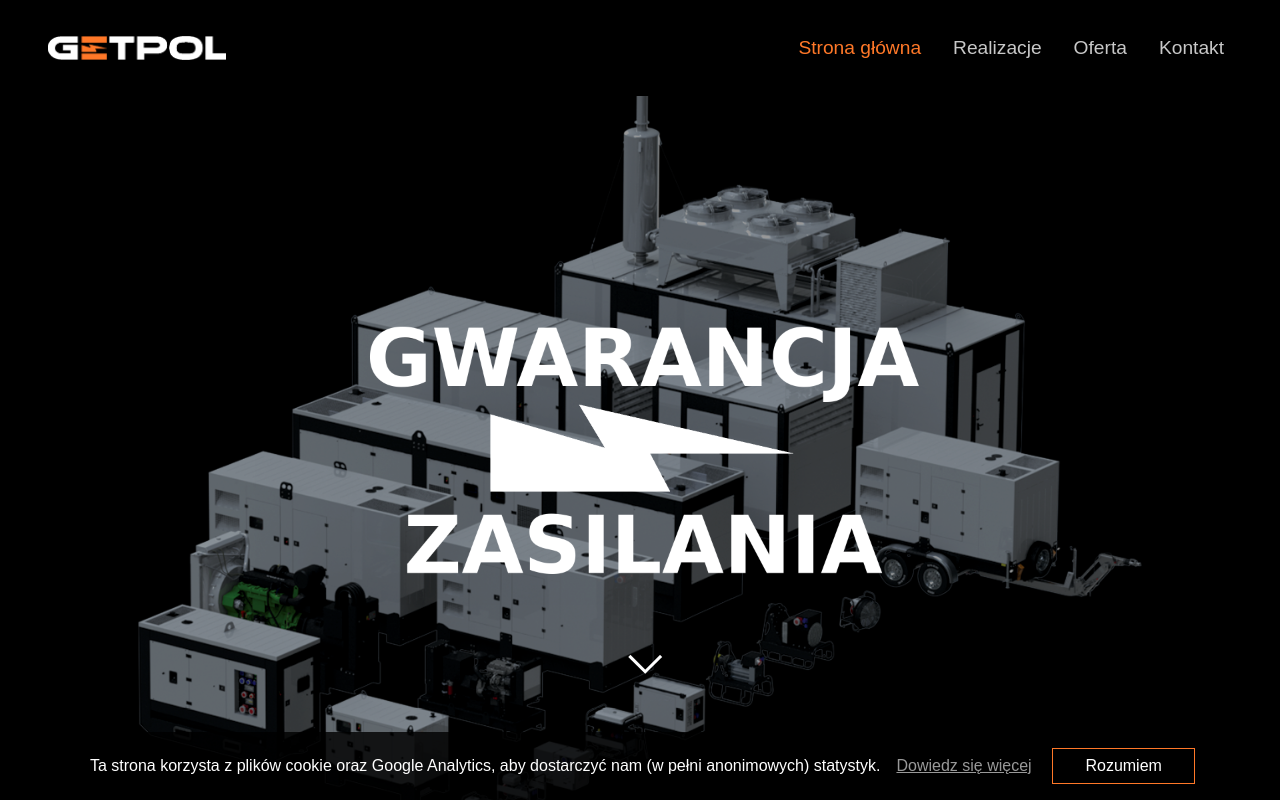
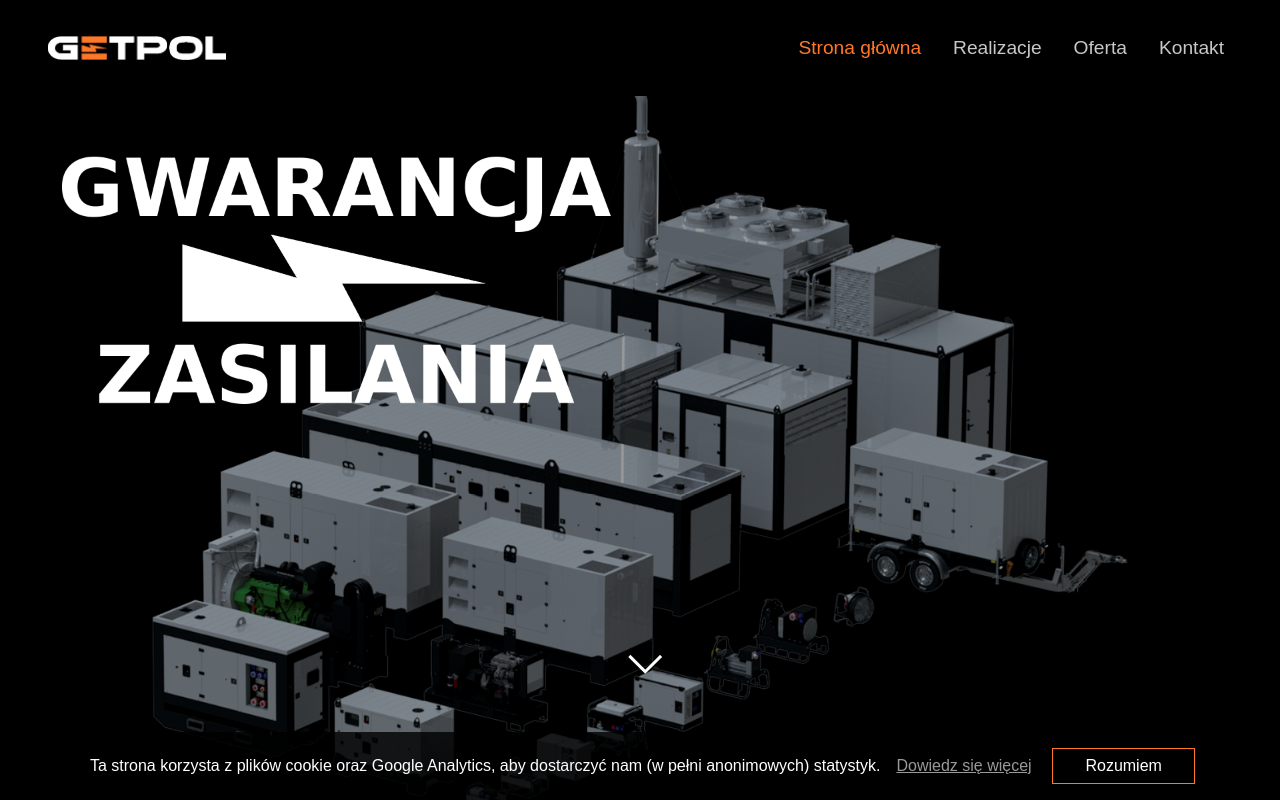
Before and after one commit to DamianPoland/GetPol, a React (Create React App) app: page /home in a window 1280 px wide. Shown: the top 802 px of the page. Built offline with nearby package versions, Linux system fonts and the light colour scheme.

Commit message:
archiwum

```diff
--- a/src/components/Contact/Contact.module.css
+++ b/src/components/Contact/Contact.module.css
@@ -28,7 +28,7 @@
 .start__img {
     width: 100%;
     height: auto;
-    animation: resize 10s ease-out forwards;
+    animation: resize 20s ease-out forwards;
 }
 
 .start__blackCover {
@@ -42,7 +42,7 @@
 
 @keyframes resize {
     100% {
-        transform: scale(0.8);
+        transform: scale(0.6);
     }
 }
 
@@ -155,7 +155,7 @@
 
 .contentDesc {
     width: 100%;
-    padding: 1rem 0 1rem 0.5rem;
+    padding: 0 0 0 0.5rem;
     color: var(--text);
     font-size: 1.5rem;
 
--- a/src/components/Home/Home.module.css
+++ b/src/components/Home/Home.module.css
@@ -83,12 +83,12 @@
 }
 
 .start__img {
-    animation: resize 10s ease-out forwards;
+    animation: resize 20s ease-out forwards;
 }
 
 @keyframes resize {
     100% {
-        transform: scale(0.8);
+        transform: scale(0.6);
     }
 }
 
@@ -320,6 +320,9 @@
 @media (min-width: 800px) {
 
     .start__figureLogo {
+        top: 2rem;
+        left: 2rem;
+        transform: translate(0, 0);
         width: 600px;
         height: 300px;
     }
--- a/src/components/Offer/Offer.module.css
+++ b/src/components/Offer/Offer.module.css
@@ -29,7 +29,7 @@
 .start__img {
     width: 100%;
     height: auto;
-    animation: resize 10s ease-out forwards;
+    animation: resize 20s ease-out forwards;
 }
 
 .start__blackCover {
@@ -43,7 +43,7 @@
 
 @keyframes resize {
     100% {
-        transform: scale(0.8);
+        transform: scale(0.6);
     }
 }
 
--- a/src/components/Realizations/Realizations.module.css
+++ b/src/components/Realizations/Realizations.module.css
@@ -29,7 +29,7 @@
 .start__img {
     width: 100%;
     height: auto;
-    animation: resize 10s ease-out forwards;
+    animation: resize 20s ease-out forwards;
 }
 
 .start__blackCover {
@@ -43,7 +43,7 @@
 
 @keyframes resize {
     100% {
-        transform: scale(0.8);
+        transform: scale(0.6);
     }
 }
 
```
